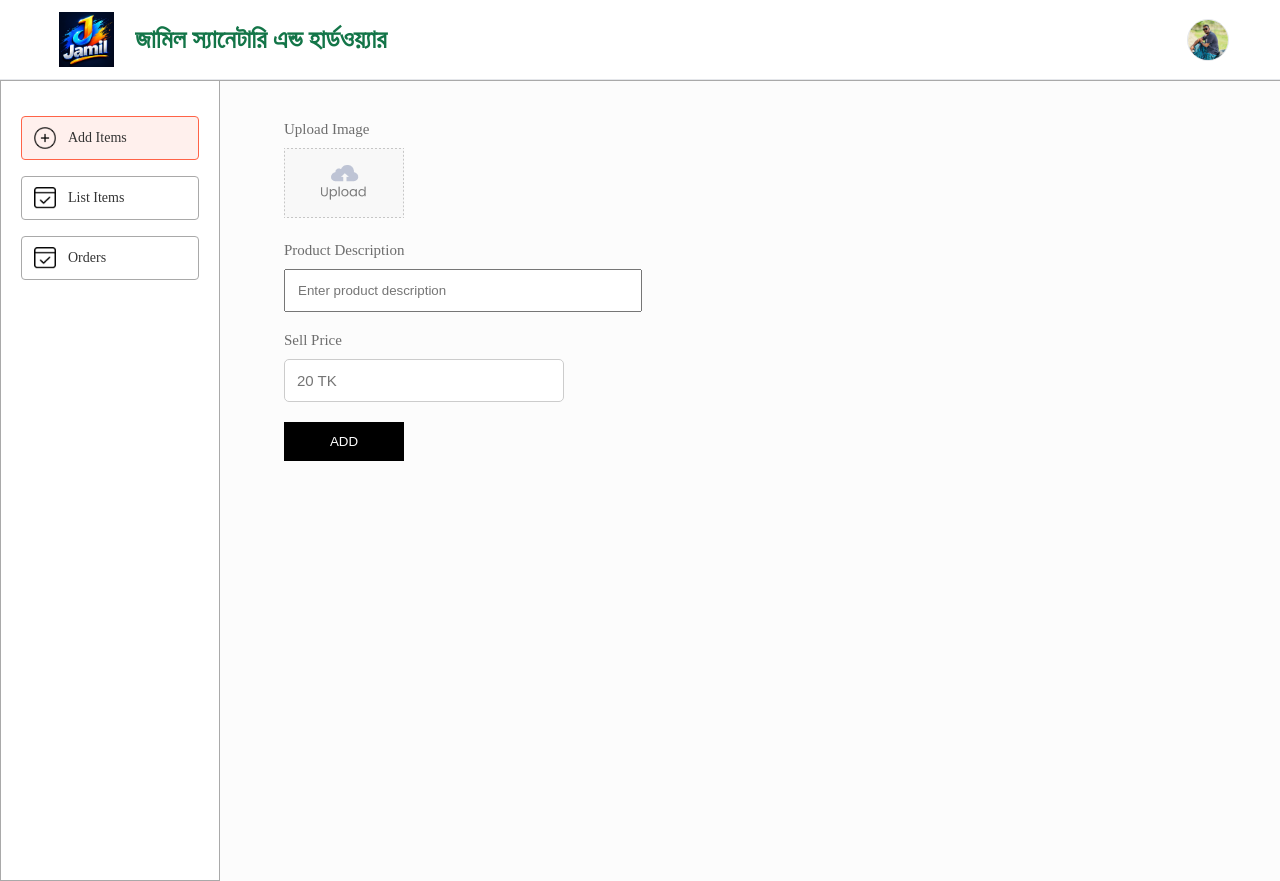
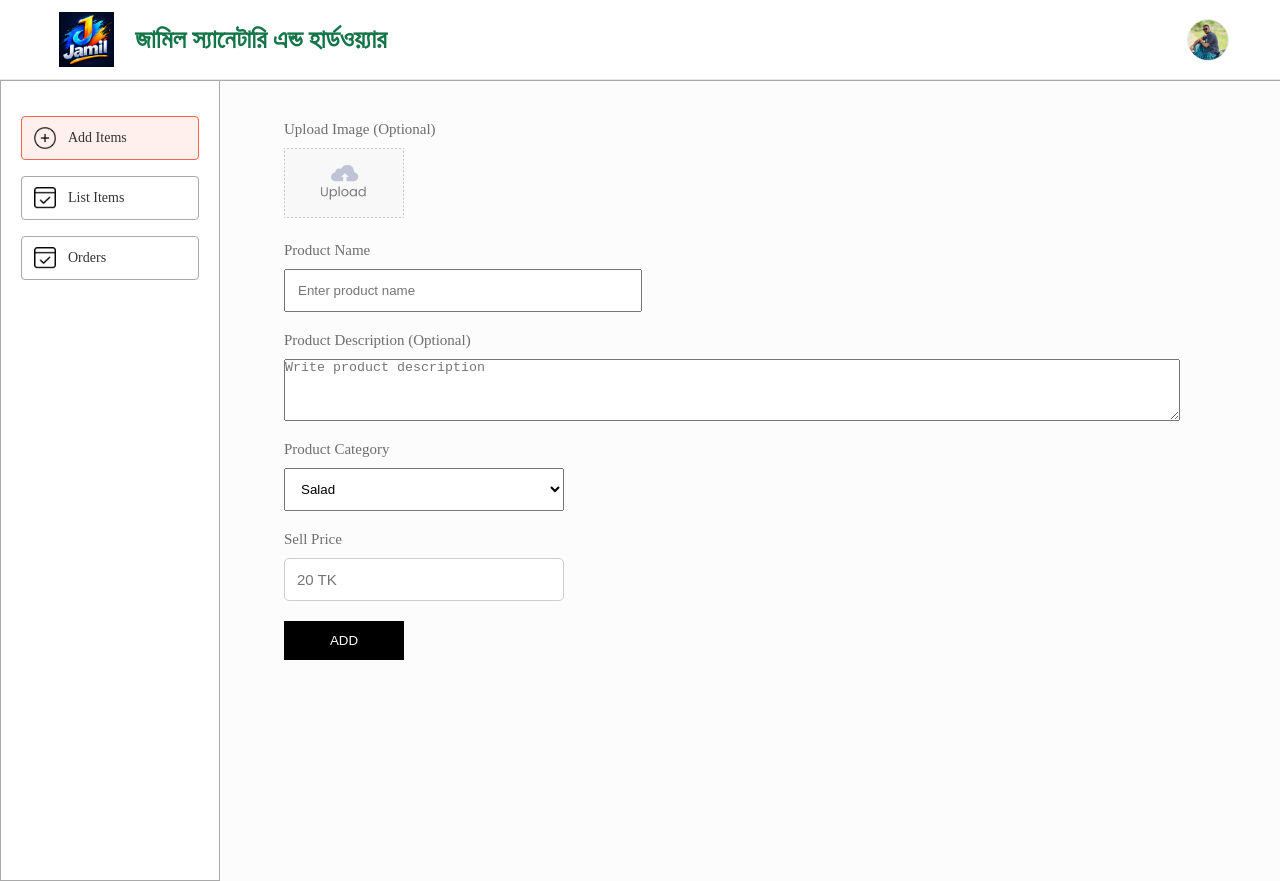
Before and after one commit to ali-hossain-nayan/Salman-Pipe-Fitting-Store, a React (Vite) app in the folder admin/: page /add in a window 1280 px wide. Built offline with nearby package versions, Linux system fonts and the light colour scheme.

Commit message:
updated-add-food

```diff
--- a/admin/src/pages/Add/Add.jsx
+++ b/admin/src/pages/Add/Add.jsx
@@ -34,22 +34,26 @@ const Add = ({ baseURL }) => {
             return
         }
 
-        if (data.price === '' || Number(data.price) < 0) {
+        if (
+            data.price === '' ||
+            !Number.isFinite(Number(data.price)) ||
+            Number(data.price) < 0
+        ) {
             toast.error('Please enter a valid price.')
             return
         }
 
-        if (!image) {
-            toast.error('Please select a product image.')
-            return
-        }
+        const formData = new FormData()
 
-        const formData = new FormData()
         formData.append('name', data.name.trim())
         formData.append('description', data.description)
         formData.append('price', Number(data.price))
         formData.append('category', data.category)
-        formData.append('image', image)
+
+        // Image is optional
+        if (image) {
+            formData.append('image', image)
+        }
 
         try {
             setLoading(true)
@@ -61,13 +65,13 @@ const Add = ({ baseURL }) => {
 
             if (response.data.success) {
                 toast.success(
-                    response.data.message || 'Product added successfully.'
+                    response.data.message ||
+                    'Product added successfully.'
                 )
 
                 setData(initialData)
                 setImage(null)
 
-                // Reset the file input
                 const fileInput = document.getElementById('image')
                 if (fileInput) fileInput.value = ''
             } else {
@@ -94,7 +98,7 @@ const Add = ({ baseURL }) => {
         <div className="add">
             <form className="flex-col" onSubmit={handleSubmit}>
                 <div className="add-img-upload flex-col">
-                    <p>Upload Image</p>
+                    <p>Upload Image (Optional)</p>
 
                     <label htmlFor="image">
                         <img
@@ -103,7 +107,11 @@ const Add = ({ baseURL }) => {
                                     ? URL.createObjectURL(image)
                                     : assets.upload_area
                             }
-                            alt={image ? image.name : 'Upload product'}
+                            alt={
+                                image
+                                    ? image.name
+                                    : 'Upload product image (optional)'
+                            }
                         />
                     </label>
 
@@ -115,24 +123,37 @@ const Add = ({ baseURL }) => {
                         id="image"
                         accept="image/*"
                         hidden
-                        required
                     />
+
+                    {image && (
+                        <button
+                            type="button"
+                            onClick={() => {
+                                setImage(null)
+                                const fileInput =
+                                    document.getElementById('image')
+                                if (fileInput) fileInput.value = ''
+                            }}
+                        >
+                            Remove Image
+                        </button>
+                    )}
                 </div>
 
                 <div className="add-product-name flex-col">
-                    <p>Product Description</p>
+                    <p>Product Name</p>
                     <input
                         onChange={onChangeHandler}
                         value={data.name}
                         type="text"
                         name="name"
-                        placeholder="Enter product description"
+                        placeholder="Enter product name"
                         required
                     />
                 </div>
 
-                {/* <div className="add-category-description flex-col">
-                    <p>Product Description</p>
+                <div className="add-category-description flex-col">
+                    <p>Product Description (Optional)</p>
                     <textarea
                         onChange={onChangeHandler}
                         value={data.description}
@@ -140,10 +161,10 @@ const Add = ({ baseURL }) => {
                         rows="4"
                         placeholder="Write product description"
                     />
-                </div> */}
+                </div>
 
                 <div className="add-category-price">
-                    {/* <div className="add-category flex-col">
+                    <div className="add-category flex-col">
                         <p>Product Category</p>
 
                         <select
@@ -161,7 +182,7 @@ const Add = ({ baseURL }) => {
                             <option value="Pasta">Pasta</option>
                             <option value="Noodles">Noodles</option>
                         </select>
-                    </div> */}
+                    </div>
 
                     <div className="add-price flex-col">
                         <p>Sell Price</p>
```
